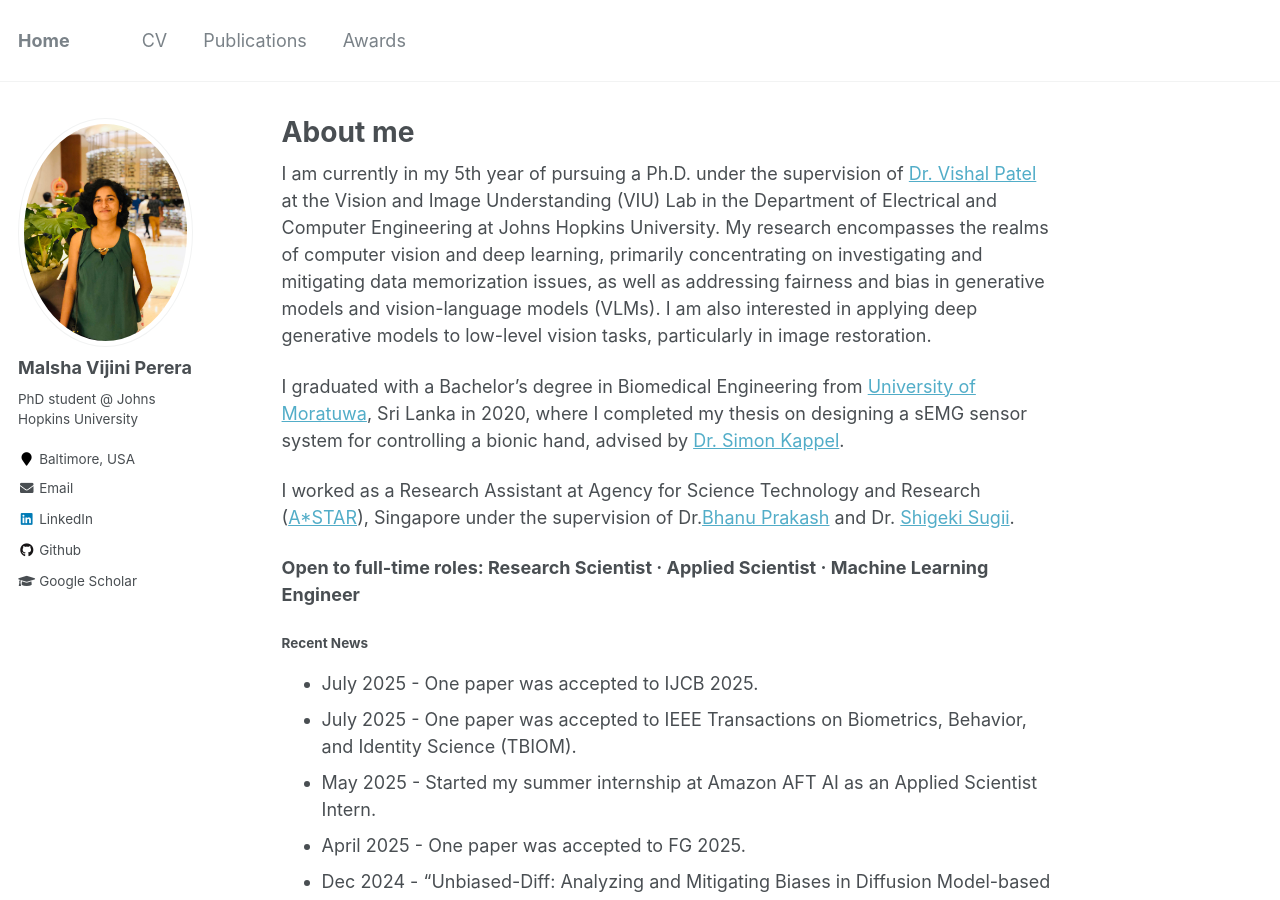
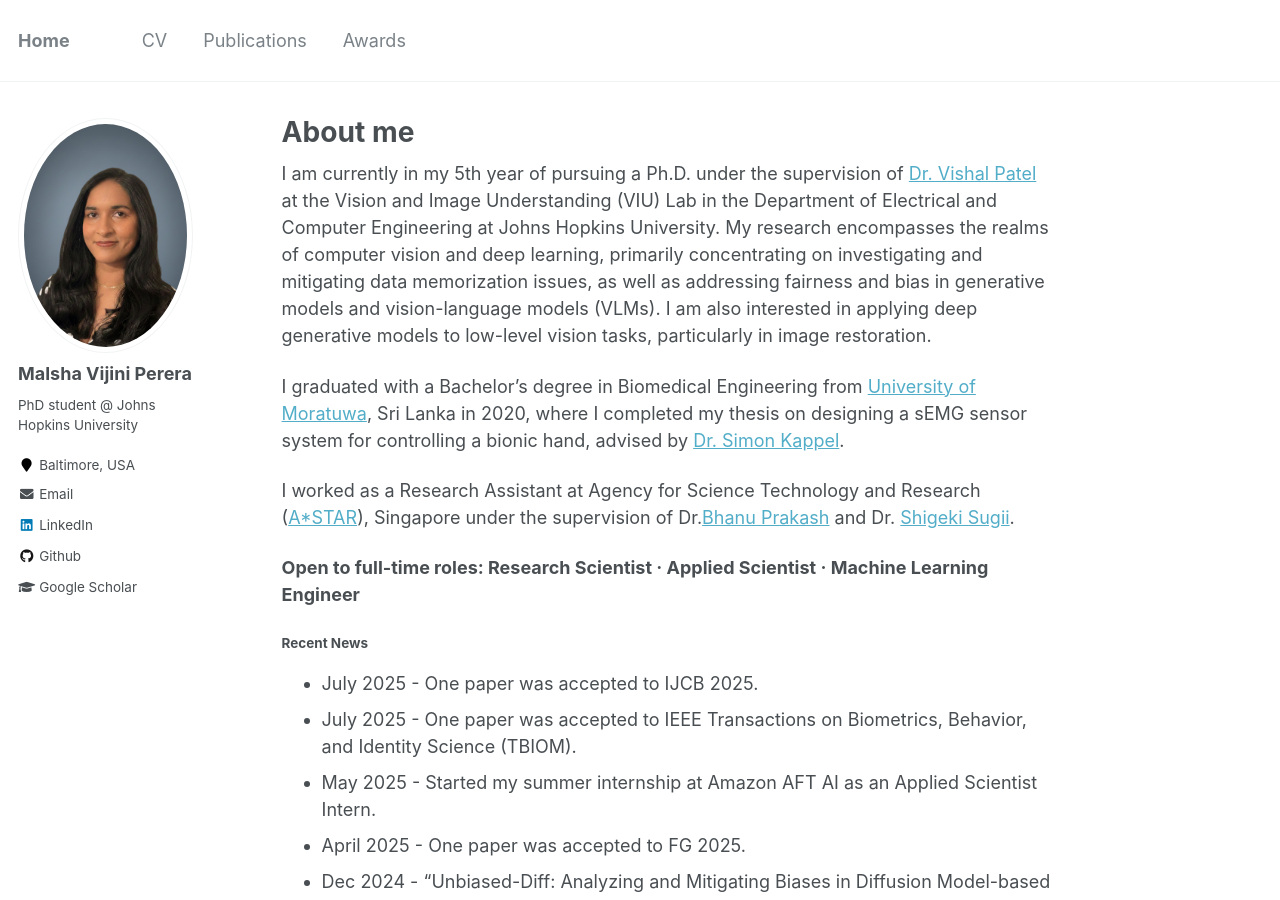
Before and after one commit to malshaV/malshaV.github.io, a Jekyll site: the page built from _pages/about.md, in a window 1280 px wide and 900 px high. Built offline with Jekyll 4.4.1, drawn with Linux system fonts in a browser that asks for light colours.

Commit message:
update photo

```diff
--- a/_config.yml
+++ b/_config.yml
@@ -81,7 +81,7 @@ analytics:
 # Site Author
 author:
   name             : "Malsha Vijini Perera"
-  avatar           : "malsha_profile.jpg"
+  avatar           : "headshot_Feb26.jpg"
   bio              : "PhD student @ Johns Hopkins University"
   location         : "Baltimore, USA"
   employer         :
```
Also changed, not shown: images/headshot_Feb26.jpg (added), 1 other file.
